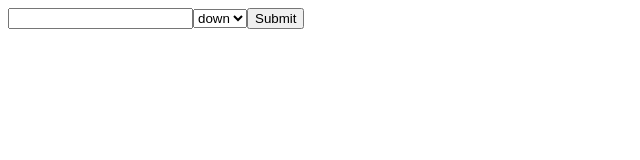
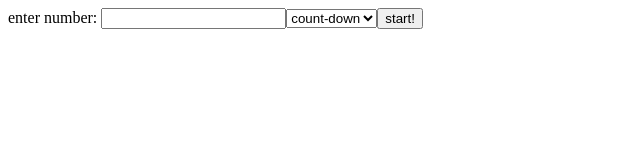
Before and after one commit to prusnak/misc, a plain HTML site: page imgcount/index.html in a window 1280 px wide. Shown: the whole page, without its empty margins (0-640 px from the left). Drawn offline with nearby package versions, Linux system fonts and the light colour scheme.

Commit message:
rename to imgcount

```diff
--- a/imgcounter/index.html
+++ b/imgcount/index.html
@@ -70,7 +70,7 @@ $(function(){
   dir = $.url.param('dir');
   num = parseInt($.url.param('num'));
   if (!dir || !num) {
-    $('#main').html('<form action=""><input name="num" /><select name="dir"><option value="down">down</option><option value="up">up</option></select><input type="submit"></form>');
+    $('#main').html('<form action="">enter number: <input name="num" /><select name="dir"><option value="down">count-down</option><option value="up">count-up</option></select><input value="start!" type="submit"></form>');
   } else {
     intid = window.setInterval(update, 1000);
   }
```
Also changed, not shown: imgcount/jquery.url.js (renamed from imgcounter/jquery.url.js).
